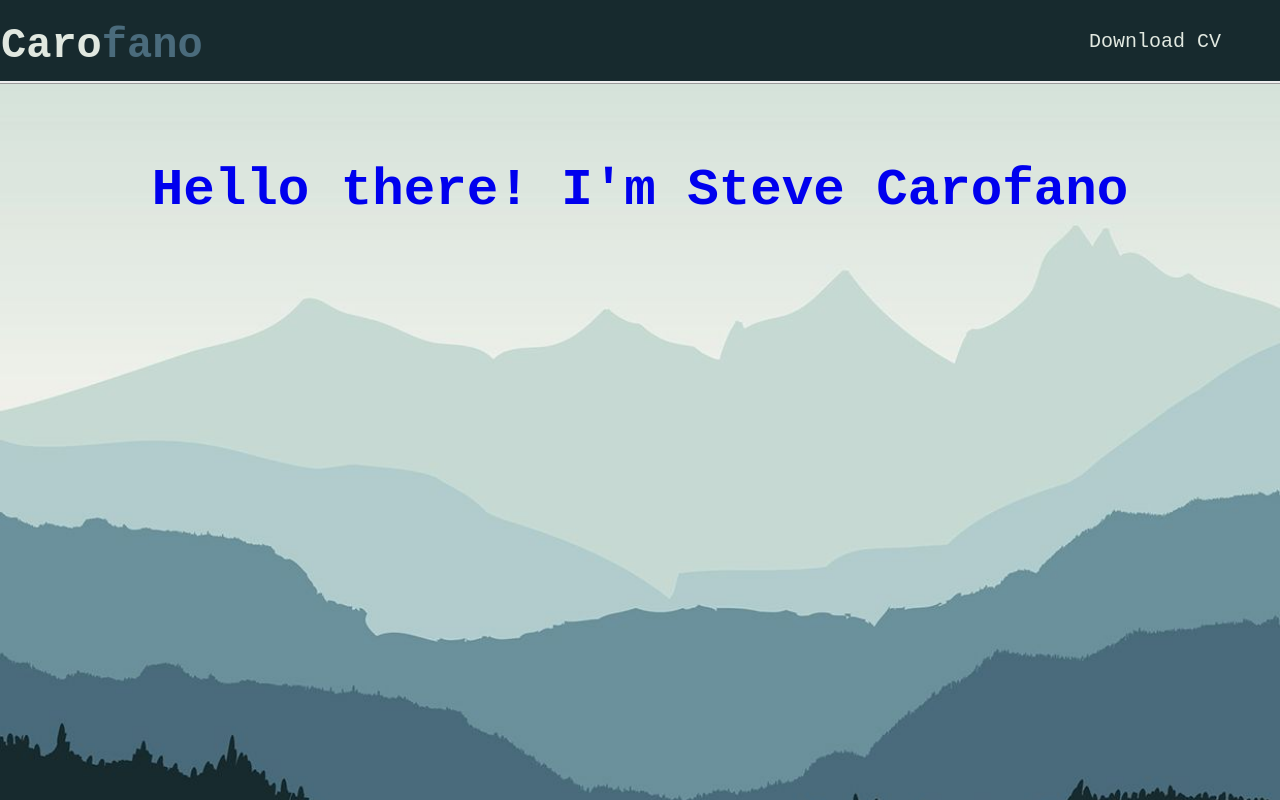
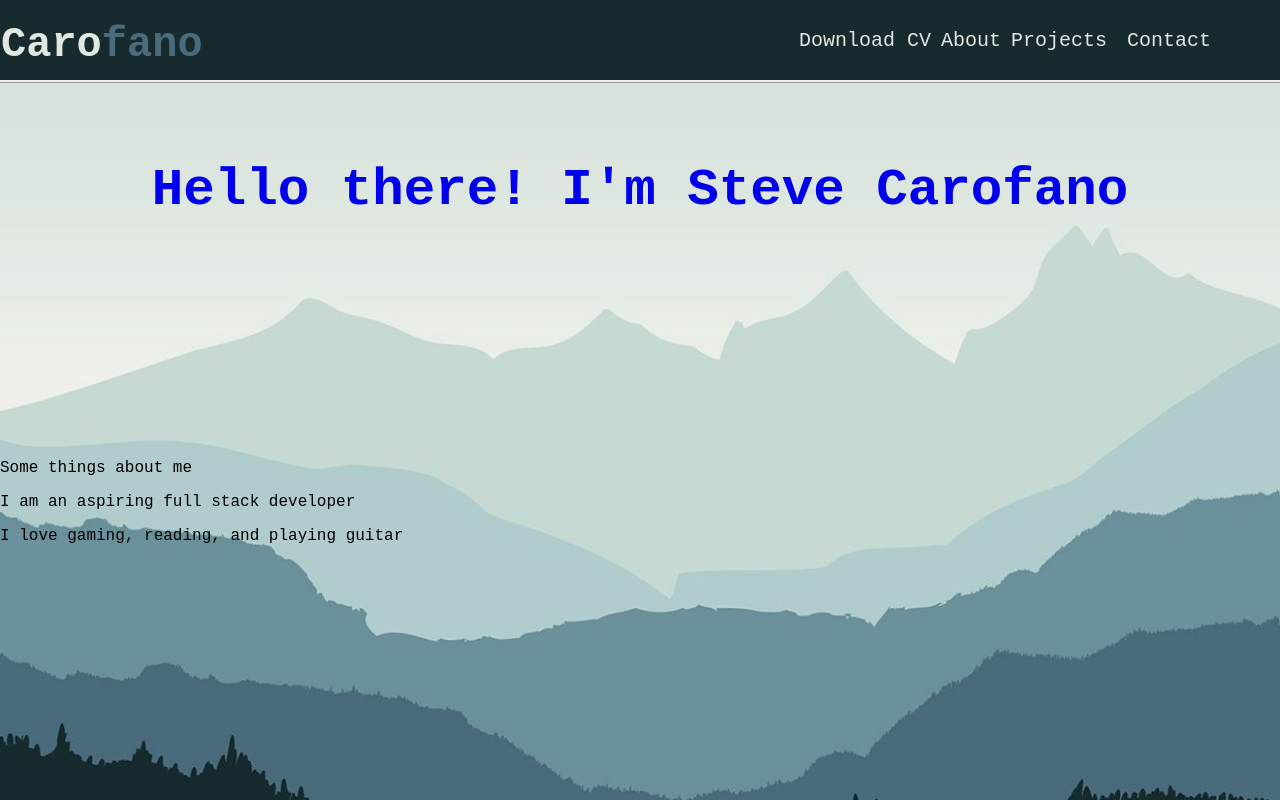
Before and after one commit to stevecarofano/React-Portfolio, a React (Create React App) app: page /About in a window 1280 px wide. Built offline with nearby package versions, Linux system fonts and the light colour scheme.

Commit message:
Working on About section

```diff
--- a/package.json
+++ b/package.json
@@ -1,4 +1,5 @@
 {
+  "homepage": "https://github.com/stevecarofano/ReactPortfolio",
   "name": "react-portfolio",
   "version": "0.1.0",
   "private": true,
@@ -6,12 +7,16 @@
     "@testing-library/jest-dom": "^5.11.4",
     "@testing-library/react": "^11.1.0",
     "@testing-library/user-event": "^12.1.10",
+    "gh-pages": "^3.2.0",
     "react": "^17.0.2",
     "react-dom": "^17.0.2",
+    "react-router-dom": "^5.3.0",
     "react-scripts": "4.0.3",
     "web-vitals": "^1.0.1"
   },
   "scripts": {
+    "predeploy": "npm run build",
+    "deploy": "gh-pages -d build",
     "start": "react-scripts start",
     "build": "react-scripts build",
     "test": "react-scripts test",
--- a/src/App.js
+++ b/src/App.js
@@ -1,13 +1,20 @@
 import React from "react";
+import {BrowserRouter as Router, Switch, Route} from 'react-router-dom';
 import "./App.css";
 import Header from "./components/header";
 import MainPage from "./components/mainPage";
+import About from "./components/pages/About"
 
 function App() {
   return (
     <>
-      <Header />
-      <MainPage />
+      <Router>
+        <Header />
+        <MainPage />
+        <Switch>
+          <Route path='/About' exact component={About}/>
+        </Switch>
+      </Router>
     </>
   );
 }
--- /dev/null
+++ b/src/components/AboutMe.js
@@ -0,0 +1,14 @@
+import React from "react";
+import "../App.css";
+
+function AboutMe() {
+  return (
+    <div className="aboutPage">
+      <h>Some things about me</h>
+      <p>I am an aspiring full stack developer</p>
+      <p>I love gaming, reading, and playing guitar</p>
+    </div>
+  );
+}
+
+export default AboutMe;
--- a/src/components/nav.js
+++ b/src/components/nav.js
@@ -1,7 +1,13 @@
-import React from "react";
+import React, { useState } from "react";
+import { Link } from 'react-router-dom';
 import '../nav.css';
 
 function Navbar() {
+
+  const [click, setClick] = useState(false);
+
+  const handleClick = () => setClick(!click);
+
   return (
     <header>
       <h1>
@@ -14,6 +20,9 @@ function Navbar() {
               Download CV
             </a>
           </li>
+          <Link to="/About" onClick={handleClick} className='nav-links'>About</Link>
+          <li>Projects</li>
+          <li>Contact</li>
         </ul>
       </nav>
     </header>
--- /dev/null
+++ b/src/components/pages/About.js
@@ -0,0 +1,13 @@
+import React from "react";
+import "../../App.css";
+import AboutMe from "../AboutMe";
+
+function About() {
+  return (
+    <>
+      <AboutMe />
+    </>
+  );
+}
+
+export default About;
--- a/src/nav.css
+++ b/src/nav.css
@@ -20,6 +20,17 @@
     padding: 1px;
   }
 
+  .nav ul {
+    display: flex;
+  }
+
+  .nav li {
+    padding: 0 10px 0 10px;
+    list-style-type: none;
+    color: var(--primary);
+    font-size: 20px;
+  }
+
   header h1 {
     font-size: 42px;
     text-align: start;
@@ -29,10 +40,6 @@
 
   h1 span {
     color: var(--secondary)
-  }
-
-  .nav {
-    text-align: right;
   }
 
   .navLi {
```
Also changed, not shown: 1 other file (tests, documents, lock files or other folders).
